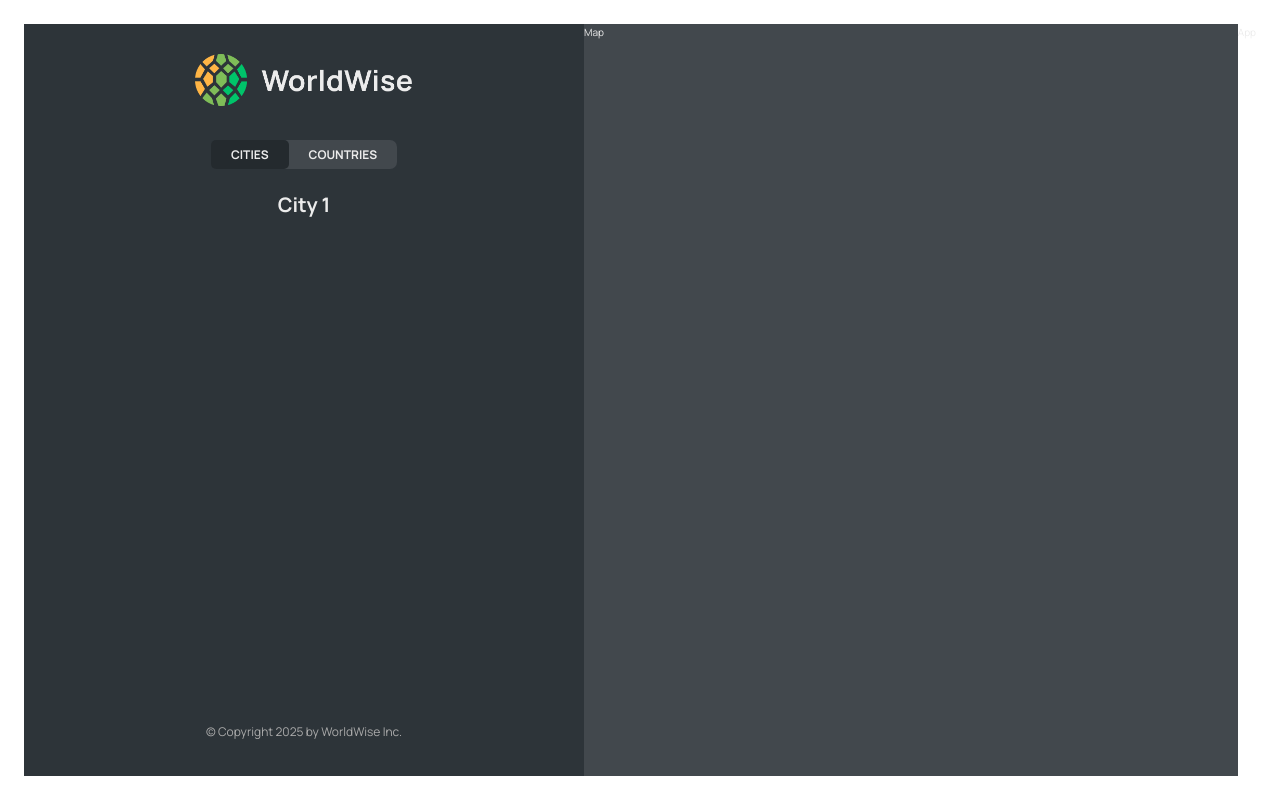
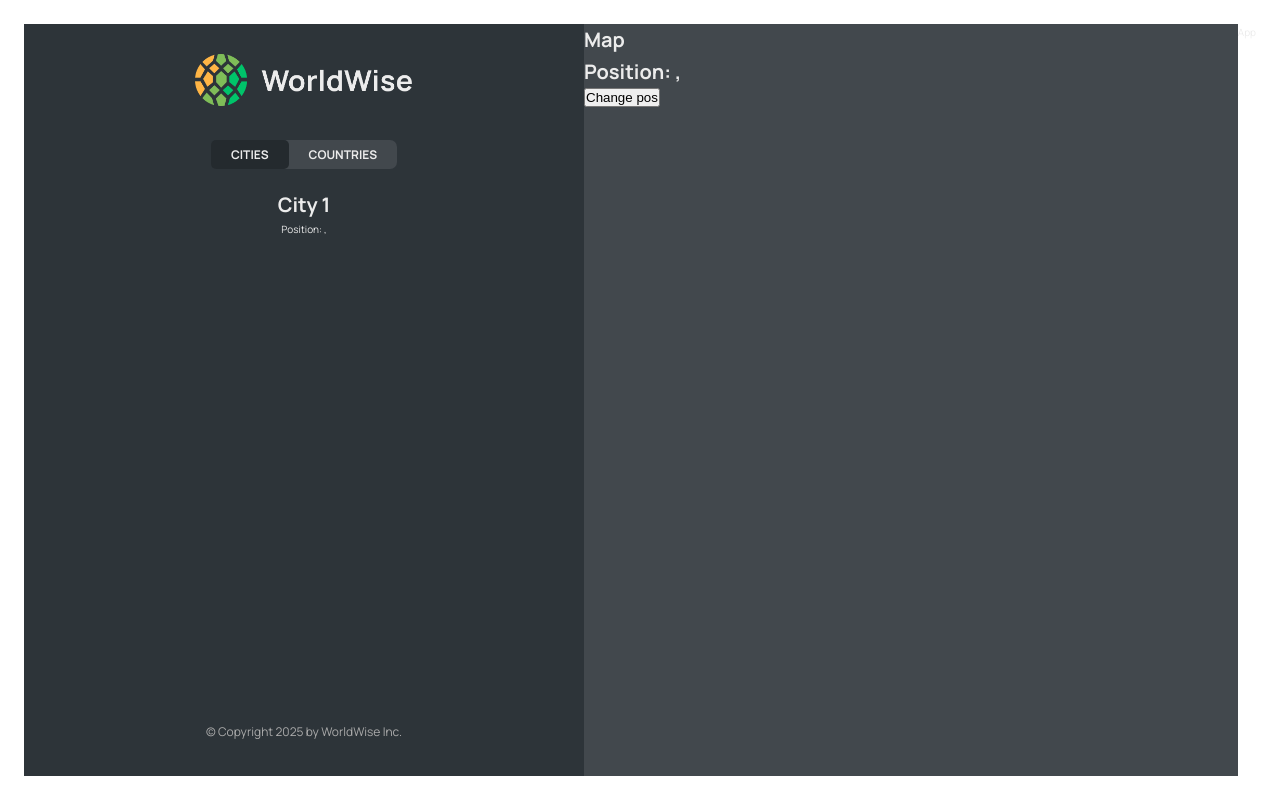
Before and after one commit to YohannesGetahunSimegn/world-wise, a React (Vite) app: page /app/cities/1 in a window 1280 px wide. Built offline with nearby package versions, Linux system fonts and the light colour scheme; data requests are answered from the project's data file.

Commit message:
Reading and setting query string

```diff
--- a/src/components/City.jsx
+++ b/src/components/City.jsx
@@ -1,4 +1,4 @@
-import { useParams } from "react-router-dom";
+import { useParams, useSearchParams } from "react-router-dom";
 // import { useCities } from "../contexts/CitiesContext";
 import BackButton from "./BackButton";
 import styles from "./City.module.css";
@@ -29,6 +29,9 @@
 
 function City() {
   const { id } = useParams();
+  const [searchParams, setSearchParams] = useSearchParams();
+  const lat = searchParams.get("lat");
+  const lng = searchParams.get("lng");
 
   //TEMP DATA
   const currentCity = {
@@ -40,7 +43,14 @@
 
   const { cityName, emoji, date, notes } = currentCity;
 
-  return <h1>City {id}</h1>;
+  return (
+    <>
+      <h1>City {id}</h1>
+      <p>
+        Position: {lat}, {lng}
+      </p>
+    </>
+  );
 }
 
 // return (
--- a/src/components/Map.jsx
+++ b/src/components/Map.jsx
@@ -1,4 +1,23 @@
+import { useSearchParams } from "react-router-dom";
 import styles from "./Map.module.css";
 export default function Map() {
-  return <div className={styles.mapContainer}>Map</div>;
+  const [searchParams, setSearchParams] = useSearchParams();
+  const lat = searchParams.get("lat");
+  const lng = searchParams.get("lng");
+
+  return (
+    <div className={styles.mapContainer}>
+      <h1>Map</h1>
+      <h1>
+        Position: {lat}, {lng}
+      </h1>
+      <button
+        onClick={() => {
+          setSearchParams({ lat: 23, lng: 50 });
+        }}
+      >
+        Change pos
+      </button>
+    </div>
+  );
 }
```
Also changed, not shown: src/components/CityItem.jsx (+7 -2 lines).
